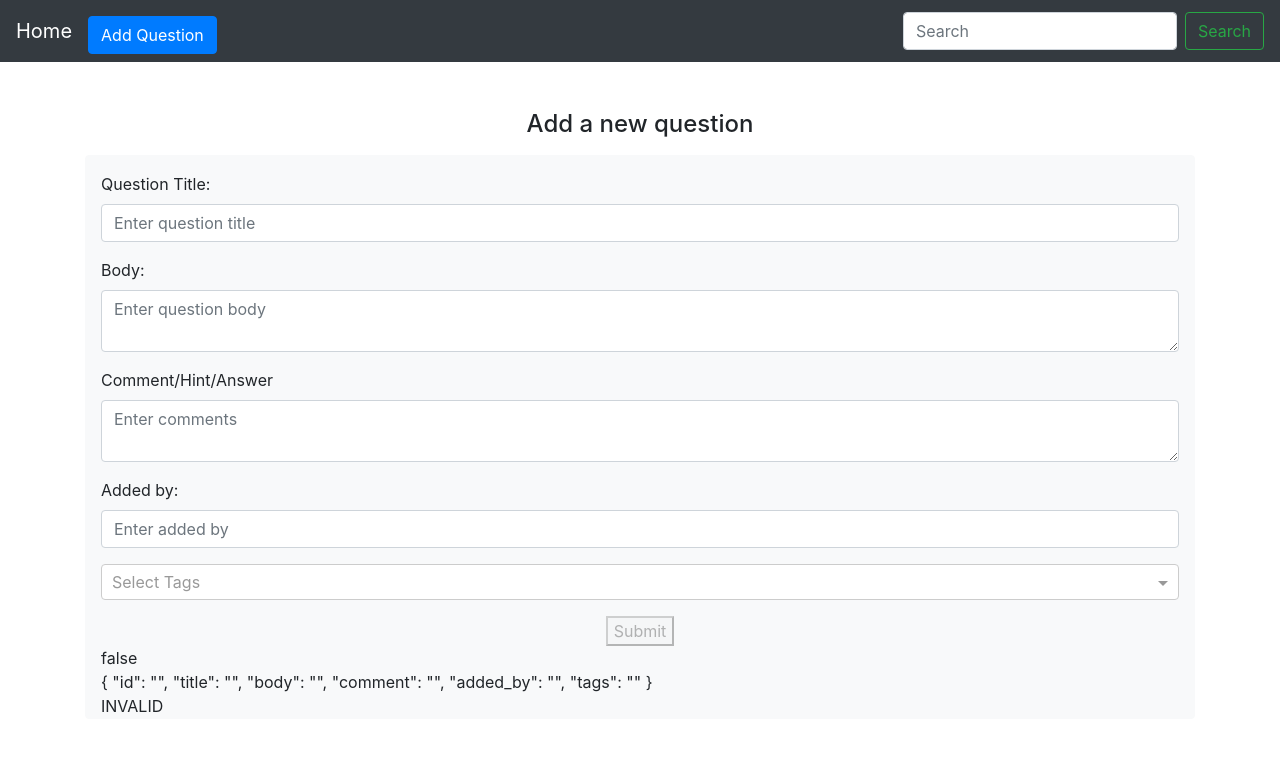
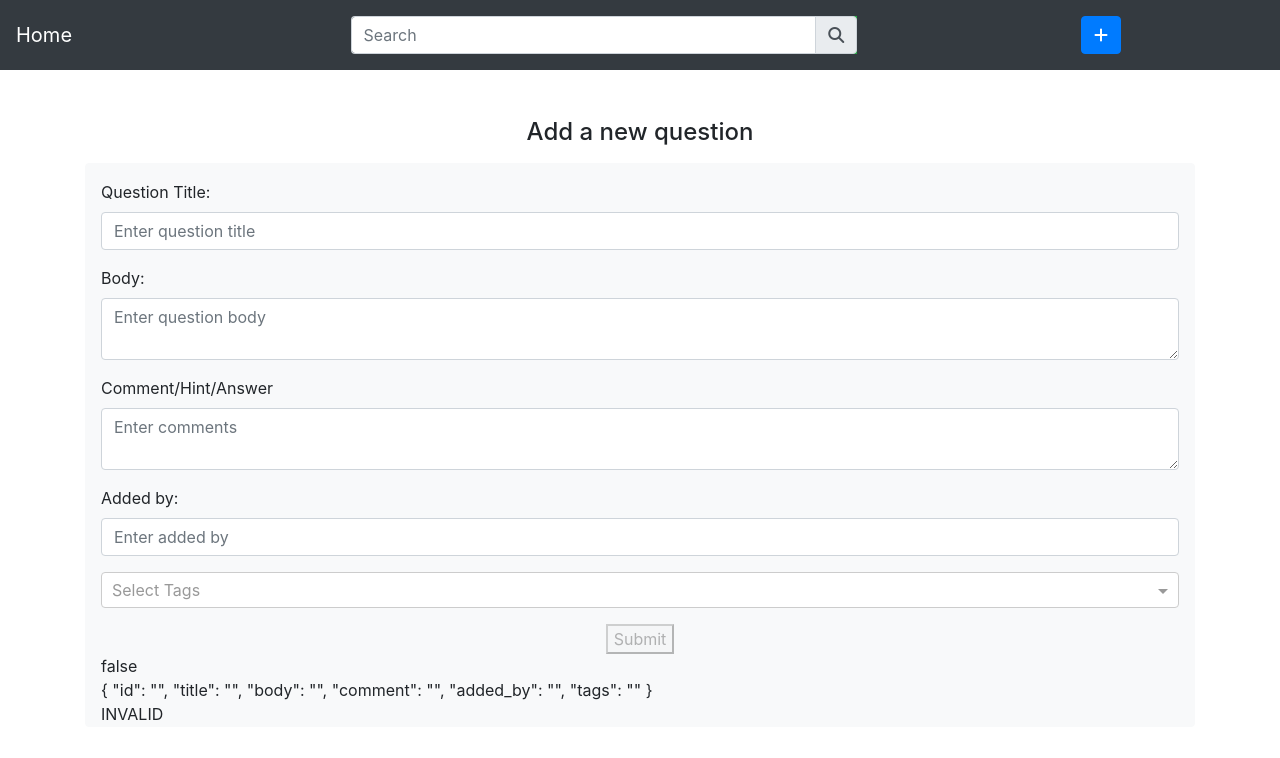
Before and after one commit to nishantg95/interview_app, an Angular app in the folder src/frontend/: page /addQuestion in a window 1280 px wide. Shown: the top 758 px of the page. Built offline with nearby package versions, Linux system fonts and the light colour scheme; no server answers.

Commit message:
edit: nav bar styling, html tags

```diff
--- a/src/frontend/src/app/navbar/navbar.component.css
+++ b/src/frontend/src/app/navbar/navbar.component.css
@@ -3,9 +3,9 @@
   border: 1px solid #d4d4d4;
   border-bottom: none;
   border-top: none;
-  max-width: 40%;
+  max-width: 90%;
   z-index: 99;
-  top: 85%;
+  top: 110%;
   overflow-wrap: inherit;
 
   /* left: 0;
@@ -20,3 +20,17 @@
   color: #ffffff;
   overflow-wrap: inherit;
 }
+
+
+.addQuestion span {
+  max-width: 0;
+  -webkit-transition: max-width 1s;
+  transition: max-width 1s;
+  display: inline-block;
+  vertical-align: top;
+  white-space: nowrap;
+  overflow: hidden;
+}
+.addQuestion:hover span {
+  max-width: 7rem;
+}
--- a/src/frontend/src/app/navbar/navbar.component.html
+++ b/src/frontend/src/app/navbar/navbar.component.html
@@ -1,45 +1,32 @@
-<nav class="navbar navbar-expand-lg navbar-dark bg-dark">
-  <a [routerLink]="['/questions']" class="navbar-brand">Home</a>
-  <button
-    class="navbar-toggler"
-    type="button"
-    data-toggle="collapse"
-    data-target="#navbarSupportedContent"
-    aria-controls="navbarSupportedContent"
-    aria-expanded="false"
-    aria-label="Toggle navigation"
-  >
-    <span class="navbar-toggler-icon"></span>
-  </button>
+<nav class="navbar navbar-expand-lg navbar-dark bg-dark row">
+  <div class="col-3">
+    <a class="navbar-brand" href="#">
 
-  <div class="collapse navbar-collapse" id="navbarSupportedContent">
-    <ul class="navbar-nav mr-auto mt-2 mt-m-0">
-      <button
-      [routerLink]="['/addQuestion']"
-      class="btn btn-primary my-2 mr-sm-4 my-sm-0"
-    >
-      Add Question
-    </button>
-    </ul>
-
+      Home</a>
+  </div>
+  <div class="col-7">
     <form
+      class="form-inline my-2"
       [formGroup]="searchForm"
       autocomplete="off"
-      class="form-inline my-2 my-lg-0"
       id="search_form"
       (ngSubmit)="onSubmit()"
     >
-      <div class="form-group">
+      <div class="input-group col-9">
         <input
-          class="form-control mr-sm-2 has-feedback"
+          class="form-control border-right-0"
           type="search"
           placeholder="Search"
           aria-label="Search"
-          id="search_box"
           formControlName="query"
           (focus)="this.showPrompt = true"
           (blur)="this.showPrompt = false"
         />
+        <span class="input-group-append bg-success border-left-0">
+          <button type="submit" class="input-group-text btn btn-success">
+            <i class="fas fa-search"></i>
+          </button>
+        </span>
         <div class="searchPrompt" *ngIf="this.showPrompt">
           Lorem Ipsum is simply dummy text of the printing and typesetting
           industry. Lorem Ipsum has been the industry's standard dummy text ever
@@ -52,14 +39,12 @@
           including versions of Lorem Ipsum
         </div>
       </div>
-
-      <button
-        class="btn btn-outline-success my-2 my-sm-0"
-        type="submit"
-        id="search_button"
-      >
-        Search
-      </button>
     </form>
   </div>
+  <div class="col-2">
+    <button class="addQuestion btn btn-primary" [routerLink]="['/addQuestion']">
+      <i class="fas fa-plus"></i>
+      <span>&nbsp;Add Question</span>
+    </button>
+  </div>
 </nav>
--- a/src/frontend/src/app/questions-by-tag-name/questions-by-tag-name.component.html
+++ b/src/frontend/src/app/questions-by-tag-name/questions-by-tag-name.component.html
@@ -1,3 +1,2 @@
 <app-list-of-questions [state]="state" [tag]="tag" >
-  <h6 class="text-center">Questions Tagged by : [{{tag}}]</h6>
 </app-list-of-questions>
```
